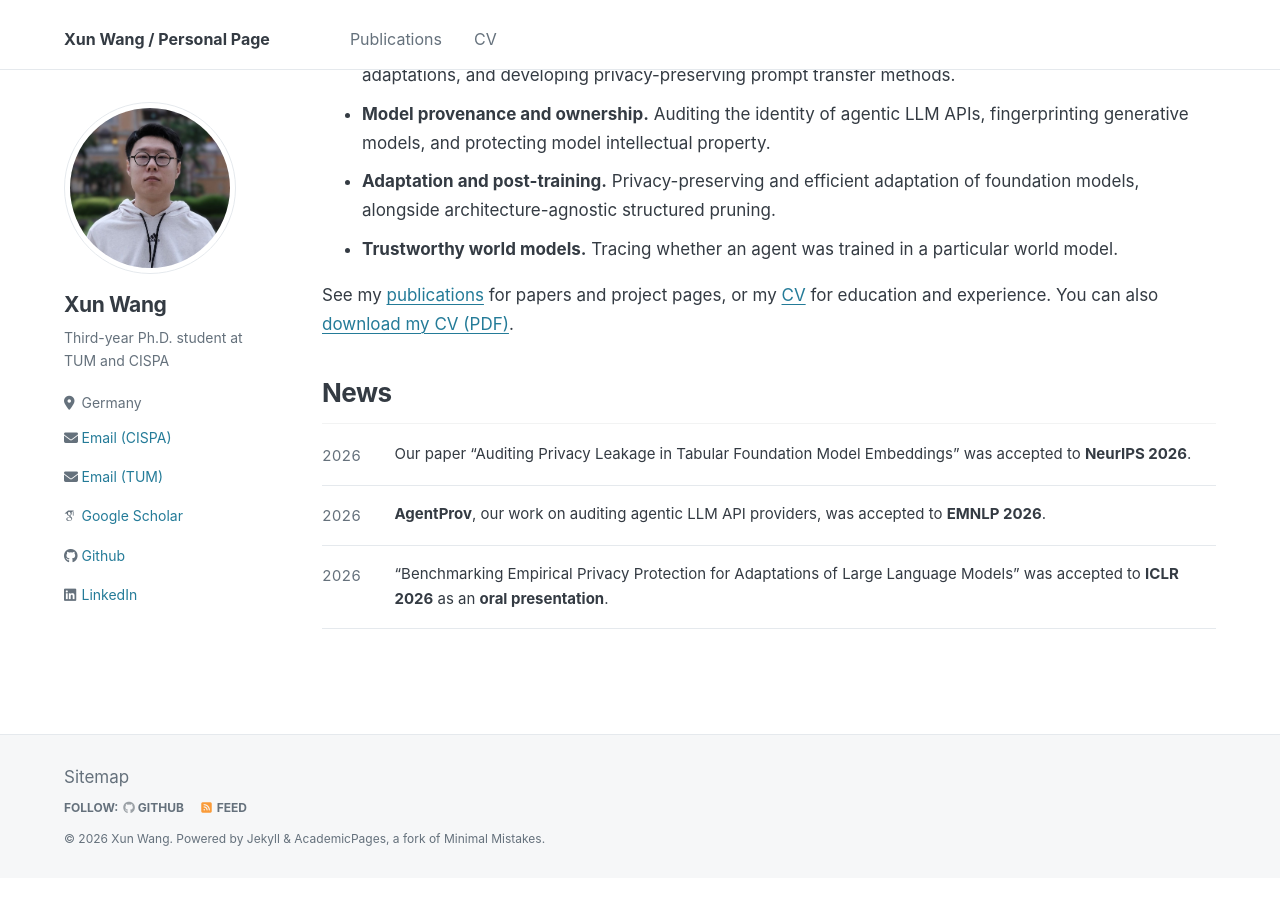
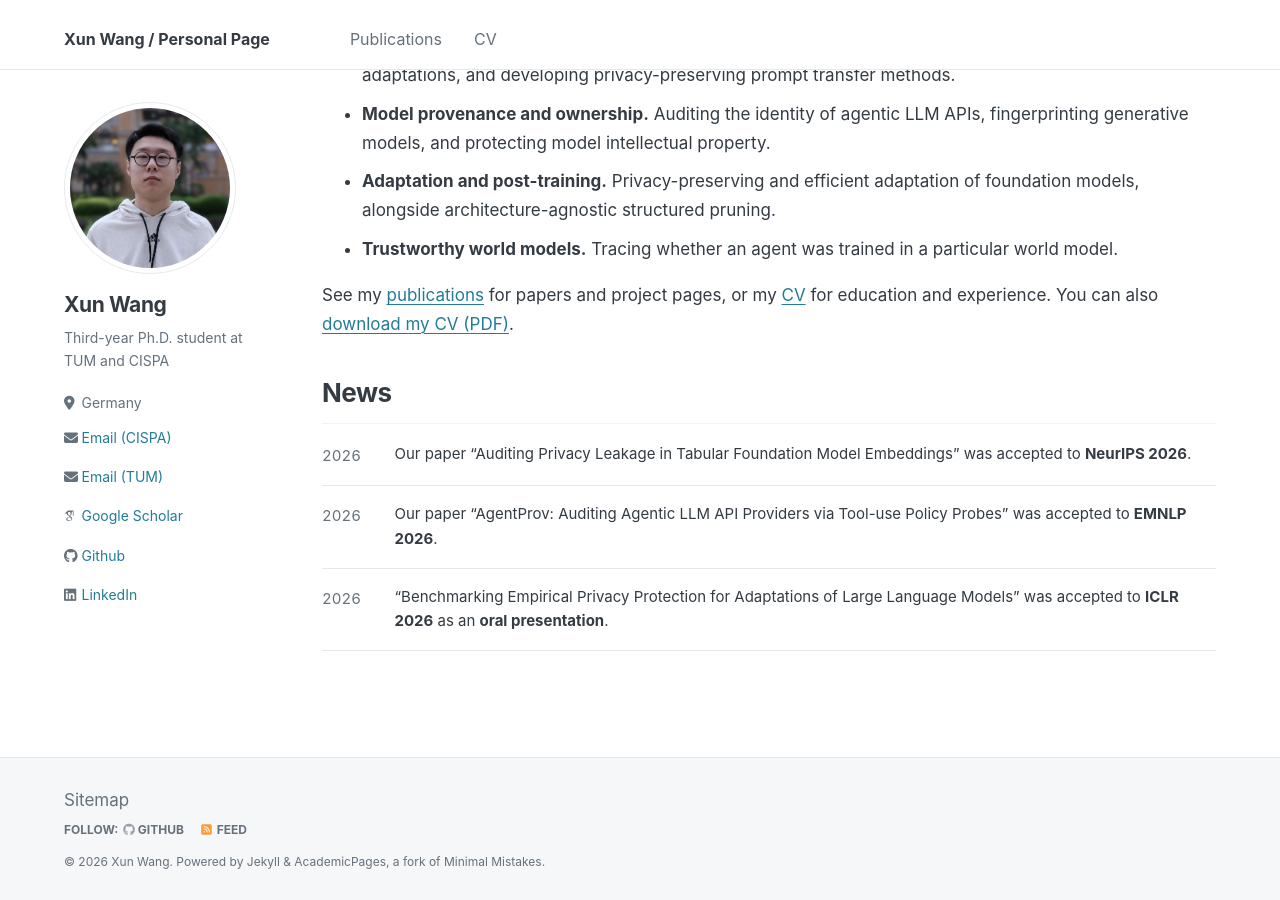
Before and after one commit to stephen016/stephen016.github.io, a Jekyll site: the page built from _pages/about.md, in a window 1280 px wide and 900 px high, scrolled down 595 px. Built offline with Jekyll 4.4.1, drawn with Linux system fonts in a browser that asks for light colours; some web fonts are replaced; before the commit the page ends 1473 px from its top, so only the background shows below that.

Commit message:
Match AgentProv news format to other paper announcements

```diff
--- a/_data/news.yml
+++ b/_data/news.yml
@@ -2,6 +2,6 @@
 - year: 2026
   text: 'Our paper "Auditing Privacy Leakage in Tabular Foundation Model Embeddings" was accepted to **NeurIPS 2026**.'
 - year: 2026
-  text: '**AgentProv**, our work on auditing agentic LLM API providers, was accepted to **EMNLP 2026**.'
+  text: 'Our paper "AgentProv: Auditing Agentic LLM API Providers via Tool-use Policy Probes" was accepted to **EMNLP 2026**.'
 - year: 2026
   text: '"Benchmarking Empirical Privacy Protection for Adaptations of Large Language Models" was accepted to **ICLR 2026** as an **oral presentation**.'
```
